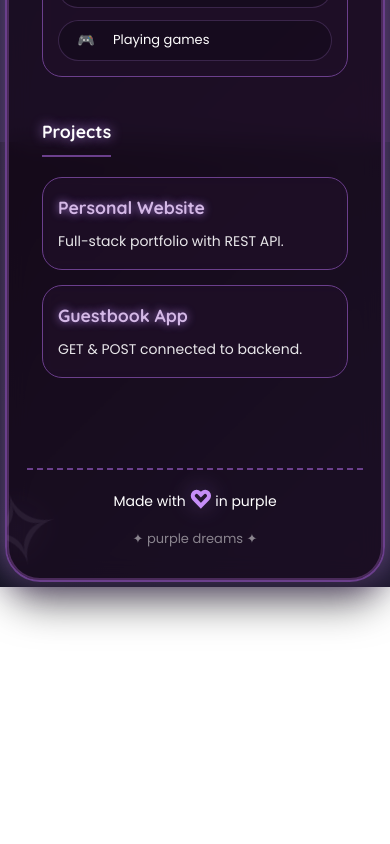
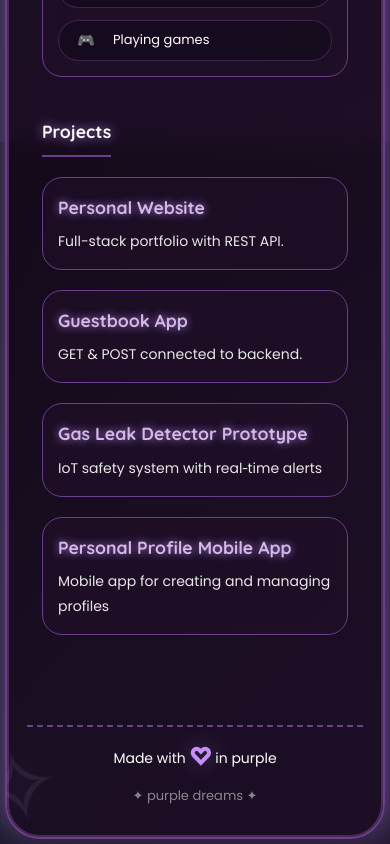
Before and after one commit to PatriciaValera/personal-website-finals, a Vue app in the folder my-personal-website/frontend/: page / in a window 390 px wide. Shown: the part 1546-2390 px from the top of the page. Before the commit the page ends 2133 px from the top, so only its background shows below. Built offline with nearby package versions, Linux system fonts and the light colour scheme.

Commit message:
projects

```diff
--- a/my-personal-website/frontend/src/components/Profile.vue
+++ b/my-personal-website/frontend/src/components/Profile.vue
@@ -77,10 +77,12 @@
       </div>
     </div>
 
-    <!-- Projects -->
+    <!-- Projects Section -->
     <div class="projects-section">
       <h2>Projects</h2>
 
+      <!-- Projects Grid - Side by Side (2 columns) -->
+      <div class="projects-grid">
         <div class="project-card">
           <h3>Personal Website</h3>
           <p>Full-stack portfolio with REST API.</p>
@@ -89,6 +91,17 @@
         <div class="project-card">
           <h3>Guestbook App</h3>
           <p>GET & POST connected to backend.</p>
+        </div>
+
+        <div class="project-card">
+          <h3>Gas Leak Detector Prototype</h3>
+          <p>IoT safety system with real‑time alerts</p>
+        </div>
+
+        <div class="project-card">
+          <h3>Personal Profile Mobile App</h3>
+          <p>Mobile app for creating and managing profiles</p>
+        </div>
       </div>
     </div>
   </div>
@@ -260,8 +273,8 @@ p {
 }
 
 .resources-list {
-  list-style: disc; /* Adds bullet points */
-  padding-left: 25px; /* Indent for bullets */
+  list-style: disc;
+  padding-left: 25px;
   margin: 0;
   display: flex;
   flex-direction: column;
@@ -348,6 +361,13 @@ p {
   margin-bottom: 40px;
 }
 
+/* Projects Grid - Side by Side (2 columns) */
+.projects-grid {
+  display: grid;
+  grid-template-columns: 1fr 1fr;
+  gap: 25px;
+}
+
 .project-card {
   background: rgba(42, 26, 58, 0.3);
   padding: 20px 25px;
@@ -355,13 +375,15 @@ p {
   border: 1px solid var(--purple-primary);
   backdrop-filter: blur(5px);
   transition: all 0.3s ease;
-  margin-bottom: 15px;
+  height: 100%;
+  display: flex;
+  flex-direction: column;
 }
 
 .project-card:hover {
   border-color: var(--purple-accent);
   box-shadow: 0 0 20px var(--purple-glow);
-  transform: translateX(5px);
+  transform: translateY(-2px);
 }
 
 .project-card h3 {
@@ -431,6 +453,12 @@ p {
   .hobby-name {
     font-size: var(--font-sm);
   }
+
+  /* Projects grid stacks on mobile */
+  .projects-grid {
+    grid-template-columns: 1fr;
+    gap: 20px;
+  }
 }
 
 @media (max-width: 480px) {
@@ -460,7 +488,7 @@ p {
   }
 
   .project-card:hover {
-    transform: translateX(0);
+    transform: translateY(-2px);
   }
 }
 </style>
```
Lines whose indentation alone changed are shown as unchanged.
